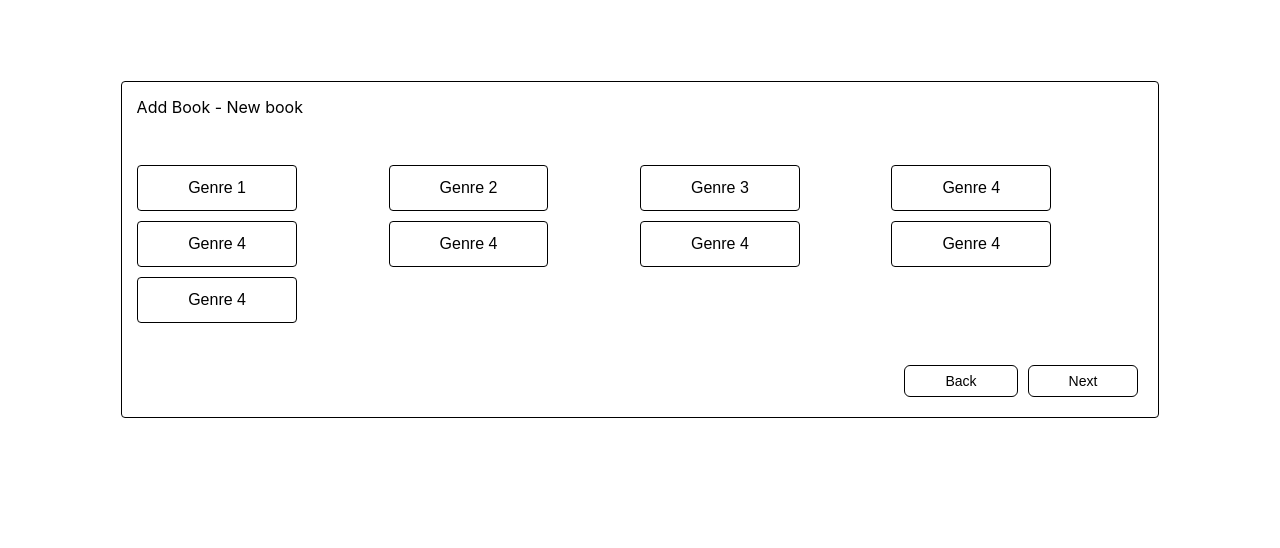
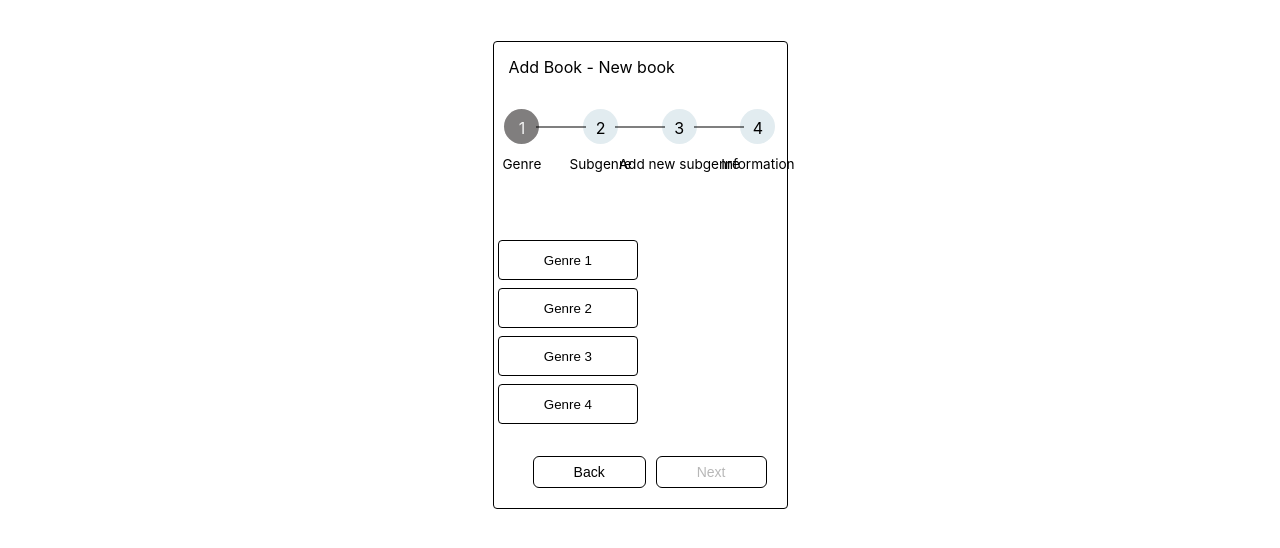
Before and after one commit to ETIM-PAUL/TradeCore-test, a React (Create React App) app: page / in a window 1280 px wide. Shown: the top 548 px of the page. Built offline with nearby package versions, Linux system fonts and the light colour scheme.

Commit message:
finished styling the UI

```diff
--- a/src/App.css
+++ b/src/App.css
@@ -1,45 +1,7 @@
 .App {
-  width: 90%;
+  width: 50%;
   height: 50%;
   margin: 7% auto;
   border: 1px solid black;
   border-radius: 4px;
 }
-
-.App-logo {
-  height: 40vmin;
-  pointer-events: none;
-}
-
-@media (prefers-reduced-motion: no-preference) {
-  .App-logo {
-    animation: App-logo-float infinite 3s ease-in-out;
-  }
-}
-
-.App-header {
-  min-height: 100vh;
-  display: flex;
-  flex-direction: column;
-  align-items: center;
-  justify-content: center;
-  font-size: calc(10px + 2vmin);
-}
-
-.App-link {
-  color: rgb(112, 76, 182);
-}
-
-@keyframes App-logo-float {
-  0% {
-    transform: translateY(0);
-  }
-
-  50% {
-    transform: translateY(10px);
-  }
-
-  100% {
-    transform: translateY(0px);
-  }
-}
--- a/src/components/Controller.tsx
+++ b/src/components/Controller.tsx
@@ -1,33 +1,40 @@
-import React, { useState } from "react";
+import React, { useEffect, useState } from "react";
 
-const Controller = () => {
-  const [selected, setSelected] = useState();
+const Controller = ({ selected }: any) => {
+  useEffect(() => {
+    function disableButton() {
+      const button =
+        (document.getElementById("next") as HTMLInputElement) || null;
+      if (selected) {
+        button.disabled = false;
+      } else {
+        button.disabled = true;
+      }
+    }
+    disableButton();
+  }, [selected]);
 
-  function setSelectedGenre({ value }: any) {
-    setSelected(value);
-    console.log("selected");
-  }
-  const ContollerButton = ({ value, styling }: any) => {
-    return (
-      <div>
-        <button
-          className="nav-button"
-          value={value}
-          onClick={() => console.log("selected")}
-        >
-          {value}
-        </button>
-      </div>
-    );
-  };
   return (
     <div className="nav-div">
-      <ContollerButton
-        value="Back"
-        styling="back-nav-button"
-        onClick={() => console.log("kk")}
-      />
-      <ContollerButton value="Next" styling="next-nav-button" />
+      <div>
+        <input
+          className="nav-button"
+          value="Back"
+          type="button"
+          id="prev"
+          onClick={() => console.log("clicked")}
+        />
+      </div>
+      <div>
+        <input
+          className="nav-button"
+          value="Next"
+          disabled={true}
+          type="button"
+          id="next"
+          onClick={() => console.log("clicked")}
+        />
+      </div>
     </div>
   );
 };
--- a/src/components/Genre.tsx
+++ b/src/components/Genre.tsx
@@ -3,18 +3,32 @@ import { initialSubGenreProps } from "../utils/initialState";
 import Controller from "./Controller";
 
 const Genres = () => {
+  const [genre, setGenre] = useState("");
+  const [subGenre, setSubGenre] = useState("");
   const [selected, setSelected] = useState(false);
-  const [subGenre, setSubGenre] = useState(initialSubGenreProps);
+  const [addSubGenre, setAddSubGenre] = useState(initialSubGenreProps);
 
   function setSelectedGenre({ value }: any) {
-    setSelected(true);
+    if (genre !== value || subGenre !== value) {
+      setGenre(value);
+      setSubGenre(value);
+      console.log(value, "selected");
+      setSelected(true);
+    }
+    if (genre === value) {
+      setGenre("");
+      setSelected(false);
+      console.log(value, "deselected");
+    }
   }
+
   const Genre = ({ value }: any) => {
     return (
       <div className="genre-div">
         <button
-          className="genre-button"
+          className={genre !== value ? "genre-button" : "selected"}
           value={value}
+          id={value}
           onClick={() => setSelectedGenre({ value })}
         >
           {value}
@@ -25,46 +39,36 @@ const Genres = () => {
 
   const InputData = ({ label }: any, { type }: any) => {
     return (
-      // <div form-submit-book>
       <>
-        {/* <div form-submit-book> */}
         <label>{label}</label>
         <input placeholder={label} className="input-genre" />
-        {/* </div> */}
       </>
     );
   };
 
   return (
-    <>
+    <div>
       <div className="step current-step">
         <section>
           <Genre value="Genre 1" />
           <Genre value="Genre 2" />
           <Genre value="Genre 3" />
           <Genre value="Genre 4" />
-          <Genre value="Genre 4" />
-          <Genre value="Genre 4" />
-          <Genre value="Genre 4" />
-          <Genre value="Genre 4" />
-          <Genre value="Genre 4" />
         </section>
-        <Controller />
       </div>
 
-      <div className="step ">
+      <div className="step">
         <section>
           <Genre value="Subgenre 1" />
           <Genre value="Subgenre 2" />
           <Genre value="Subgenre 3" />
           <Genre value="Subgenre 4" />
-          <Genre value="Subgenre 4" />
-          <Genre value="Subgenre 4" />
-          <Genre value="Subgenre 4" />
-          <Genre value="Subgenre 4" />
+          <Genre value="Subgenre 5" />
+          <Genre value="Subgenre 6" />
+          <Genre value="Subgenre 7" />
+          <Genre value="Subgenre 8" />
           <Genre value="Add New" />
         </section>
-        <Controller />
       </div>
 
       <div className="step">
@@ -79,7 +83,6 @@ const Genres = () => {
             <span>Description is required for this subgenre</span>
           </div>
         </section>
-        <Controller />
       </div>
 
       <div className="step">
@@ -161,8 +164,8 @@ const Genres = () => {
             />
           </div>
         </section>
-        <Controller />
       </div>
+      <Controller selected={selected} />
 
       <div className="step">
         <section className="align-center">
@@ -181,7 +184,7 @@ const Genres = () => {
           </div>
         </section>
       </div>
-    </>
+    </div>
   );
 };
 
--- a/src/components/Progress.tsx
+++ b/src/components/Progress.tsx
@@ -1,9 +1,25 @@
 import React from "react";
 import "../styles/base.css";
+import "../styles/progress.css";
 const Progress = () => {
   return (
-    <div>
+    <div className="progress-section">
       <header>Add Book - New book</header>
+
+      <div className="progress-steps">
+        <div
+          className="progress-step progress-step-current"
+          data-title="Genre"
+        ></div>
+        <div className="line"></div>
+        <div className="progress-step" data-title="Subgenre"></div>
+        <div className="line"></div>
+
+        <div className="progress-step" data-title="Add new subgenre"></div>
+        <div className="line"></div>
+
+        <div className="progress-step" data-title="Information"></div>
+      </div>
     </div>
   );
 };
--- a/src/index.css
+++ b/src/index.css
@@ -1,11 +1,17 @@
+*::before,
+*::after {
+  box-sizing: border-box;
+}
+
 body {
-  width: 90%;
+  width: 100%;
   margin: auto;
   font-family: -apple-system, BlinkMacSystemFont, 'Segoe UI', 'Roboto', 'Oxygen',
     'Ubuntu', 'Cantarell', 'Fira Sans', 'Droid Sans', 'Helvetica Neue',
     sans-serif;
   -webkit-font-smoothing: antialiased;
   -moz-osx-font-smoothing: grayscale;
+  place-items: center;
 }
 
 code {
--- a/src/styles/base.css
+++ b/src/styles/base.css
@@ -14,9 +14,10 @@ header {
 
 
 section {
+  gap: 8px;
   display: flex;
   flex-direction: row;
-  /* justify-content: center; */
+  justify-content: space-between;
   align-items: center;
   margin: auto;
   flex-wrap: wrap;
@@ -29,29 +30,45 @@ section {
   justify-content: center;
 }
 
+.selected {
+  background-color: #3d3b3b;
+  border: 1px solid #3d3b3b;
+  color: #fff;
+  width: 140px;
+  height: 40px;
+  text-align: center;
+  text-decoration: none;
+  display: inline-block;
+  border-radius: 4px;
+  margin: auto;
+  /* margin-right: 10px; */
+  cursor: pointer
+}
+
 .genre-div {
-  flex: 0 1 calc(25%);
-  position: relative;
+  /* flex: 0 1 calc(25%); */
+  display: flex;
+  justify-content: space-between;
 }
 
 .genre-button {
+  gap: 8px;
   background-color: #fff;
   border: 1px solid black;
   color: #000;
-  padding: 13px 50px;
+  width: 140px;
+  height: 40px;
   text-align: center;
   text-decoration: none;
   display: inline-block;
-  font-size: 16px;
   border-radius: 4px;
-  margin-bottom: 10px;
-  margin-right: 10px;
+  margin: auto;
 }
 
 .genre-button:hover {
-  background-color: #3d3b3b;
+  /* background-color: #3d3b3b; */
   cursor: pointer;
-  color: white;
+  /* color: white; */
   border: 1px solid #3d3b3b;
 }
 
@@ -66,19 +83,19 @@ section {
 .nav-button {
   background-color: #fff;
   border: 1px solid #000;
-  color: #000;
+  /* color: #000; */
   padding: 7px 40px;
   text-align: center;
   text-decoration: none;
   font-size: 14px;
   border-radius: 6px;
+  cursor: pointer;
 }
 
 .nav-button:hover {
   background-color: #3d3b3b;
-  cursor: pointer;
-  color: white;
-  border: 1px border #3d3b3b;
+  /* color: white; */
+  /* border: 1px border #3d3b3b; */
 }
 
 .input-genre {
--- /dev/null
+++ b/src/styles/progress.css
@@ -0,0 +1,60 @@
+.progress-section {
+  margin-bottom: 3rem;
+  display: inline-grid;
+  width: 100%;
+}
+
+.progress-step-current {
+  color: #f3f3f3;
+  background-color: #807e7e !important;
+}
+
+.progress-steps {
+  /* margin-left: -30px; */
+  position: relative;
+  counter-reset: step;
+  margin-top: 2rem;
+  display: flex;
+  justify-content: space-around;
+  align-items: center;
+  width: 100%;
+}
+
+.progress-step::before {
+  content: "";
+  position: absolute;
+  top: 25%;
+  display: flex;
+  justify-content: center;
+  align-items: center;
+  counter-increment: step;
+  content: counter(step);
+}
+
+.progress-step::after {
+  content: attr(data-title);
+  position: absolute;
+  top: calc(100% + 0.75rem);
+  font-size: 0.85rem;
+  color: #000
+}
+
+.line:before {
+  content: "";
+  position: absolute;
+  top: 50%;
+  transform: translateY(-50%);
+  height: 1px;
+  width: 17%;
+  margin-left: -8.5%;
+  background-color: #000;
+}
+
+.progress-step {
+  width: 2.1875rem;
+  height: 2.1875rem;
+  background-color: #e2ecf0;
+  border-radius: 50%;
+  display: flex;
+  justify-content: center;
+}
--- /dev/null
+++ b/src/utils/navController.ts
@@ -0,0 +1,3 @@
+export const prevButton = document.getElementById("prev")
+export const nextButton = document.getElementById("next")
+export const progress = document.getElementById("progress")
```
